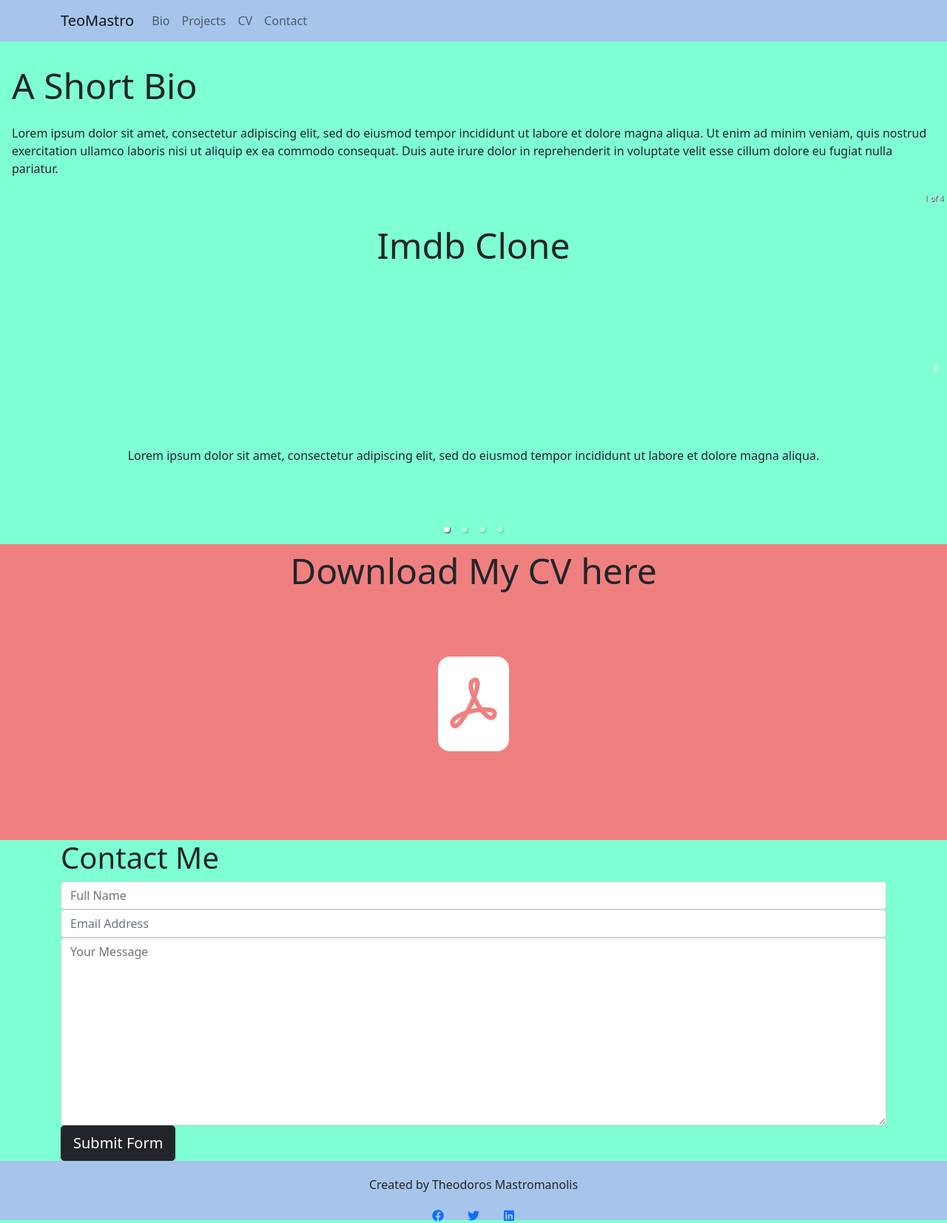
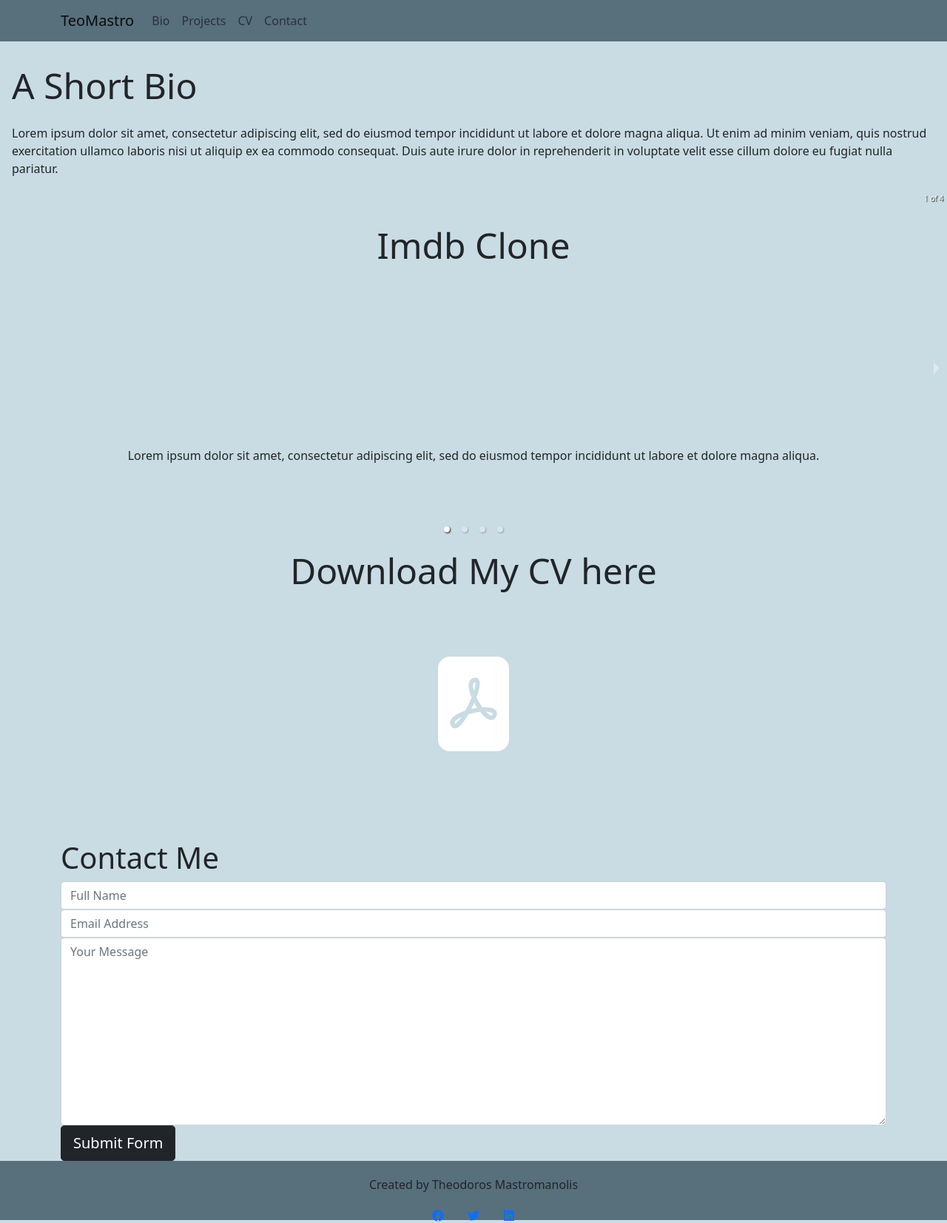
Before and after one commit to TeoMastro/portfoliowebsite, a React (Create React App) app: page / in a window 1280 px wide. Shown: the whole page at 74% size. Built offline with nearby package versions, Linux system fonts and the light colour scheme; some icons are missing.

Commit message:
wip colours and styles

```diff
--- a/public/index.html
+++ b/public/index.html
@@ -26,7 +26,7 @@
     -->
     <title>TeoMastro's Portfolio</title>
   </head>
-  <body style="background-color: aquamarine;">
+  <body style="background-color: #C9DBE3;">
     <noscript>You need to enable JavaScript to run this app.</noscript>
     <div id="root"></div>
     <!--
--- a/src/App.css
+++ b/src/App.css
@@ -42,7 +42,7 @@
 }
 
 .NavBarCustom{
-  background-color: #A7C5EB;
+  background-color: #586F7C;
 }
 
 .CarouselProperties{
@@ -89,7 +89,7 @@
 }
 
 .footer{
-  background-color: #A7C5EB;
+  background-color: #586F7C;
   text-align: center;
   padding-top: 20px;
   left: 0;
@@ -106,7 +106,6 @@
 
 .cvDiv{
   height: 50vh;
-  background-color: lightcoral;
   text-align: center;
 }
 
--- a/src/PortfolioCarousel.js
+++ b/src/PortfolioCarousel.js
@@ -32,7 +32,7 @@
         <div>
         <p className="carouselTitle">Imdb Clone</p>
           <a href="https://github.com">
-            <MarkGithubIcon className="carouselImageButton" fill="#f00" size={size} />
+            <MarkGithubIcon className="carouselImageButton" fill="#000B14" size={size} />
           </a>
           <p className="carouselDescription">Lorem ipsum dolor sit amet, consectetur adipiscing elit, sed do eiusmod tempor incididunt ut labore et dolore magna aliqua. </p>
         </div>
```
